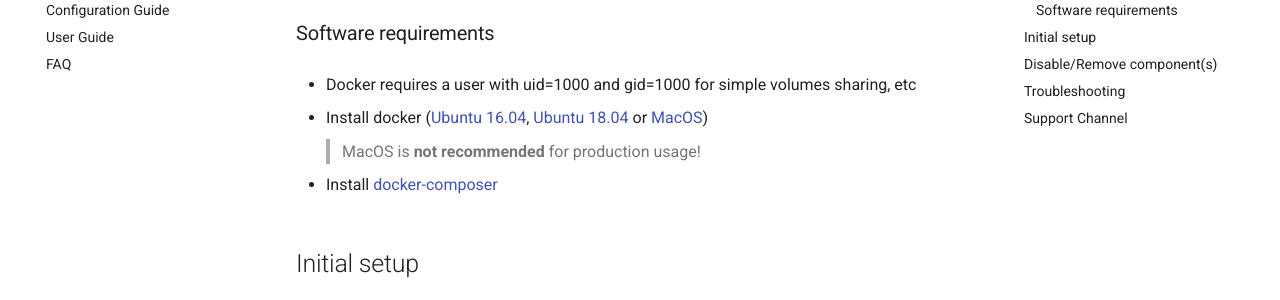
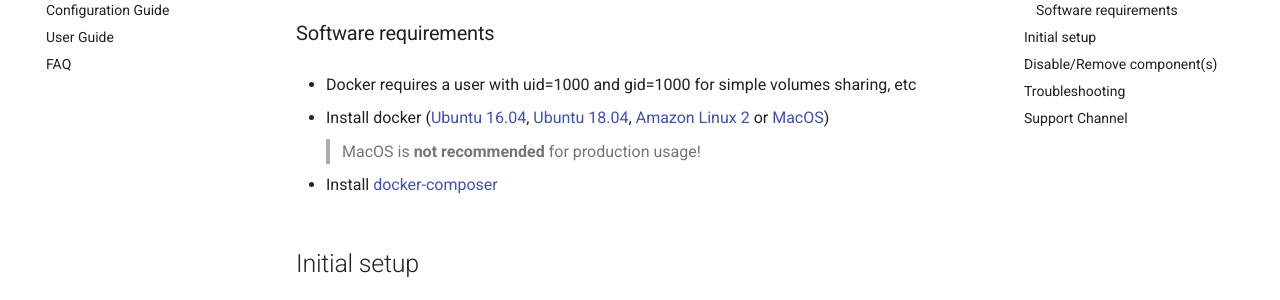
Before and after one commit to zebrunner/community-edition, an MkDocs documentation site: the page built from docs/install-guide.md, in a window 1280 px wide and 900 px high, scrolled down 491 px. Shown: the part 152-452 px from the top of the window. Built offline with MkDocs 1.6.1 and Material for MkDocs 9.7.7, drawn with Linux system fonts in a browser that asks for light colours; comment, search, counter and statistics services are not loaded; old or Windows-style settings are respelled for this version of MkDocs.

Commit message:
added info about docker install on Amazon Linux 2

```diff
--- a/docs/install-guide.md
+++ b/docs/install-guide.md
@@ -17,7 +17,7 @@
 
 * Docker requires a user with uid=1000 and gid=1000 for simple volumes sharing, etc
 
-* Install docker ([Ubuntu 16.04](https://www.digitalocean.com/community/tutorials/how-to-install-and-use-docker-on-ubuntu-16-04), [Ubuntu 18.04](https://www.digitalocean.com/community/tutorials/how-to-install-and-use-docker-on-ubuntu-18-04) or [MacOS](https://pilsniak.com/how-to-install-docker-on-mac-os-using-brew/))
+* Install docker ([Ubuntu 16.04](https://www.digitalocean.com/community/tutorials/how-to-install-and-use-docker-on-ubuntu-16-04), [Ubuntu 18.04](https://www.digitalocean.com/community/tutorials/how-to-install-and-use-docker-on-ubuntu-18-04), [Amazon Linux 2](https://docs.aws.amazon.com/AmazonECS/latest/developerguide/docker-basics.html) or [MacOS](https://pilsniak.com/how-to-install-docker-on-mac-os-using-brew/))
   > MacOS is <b>not recommended</b> for production usage!
 
 * Install [docker-composer](https://docs.docker.com/compose/install/#install-compose)
```
